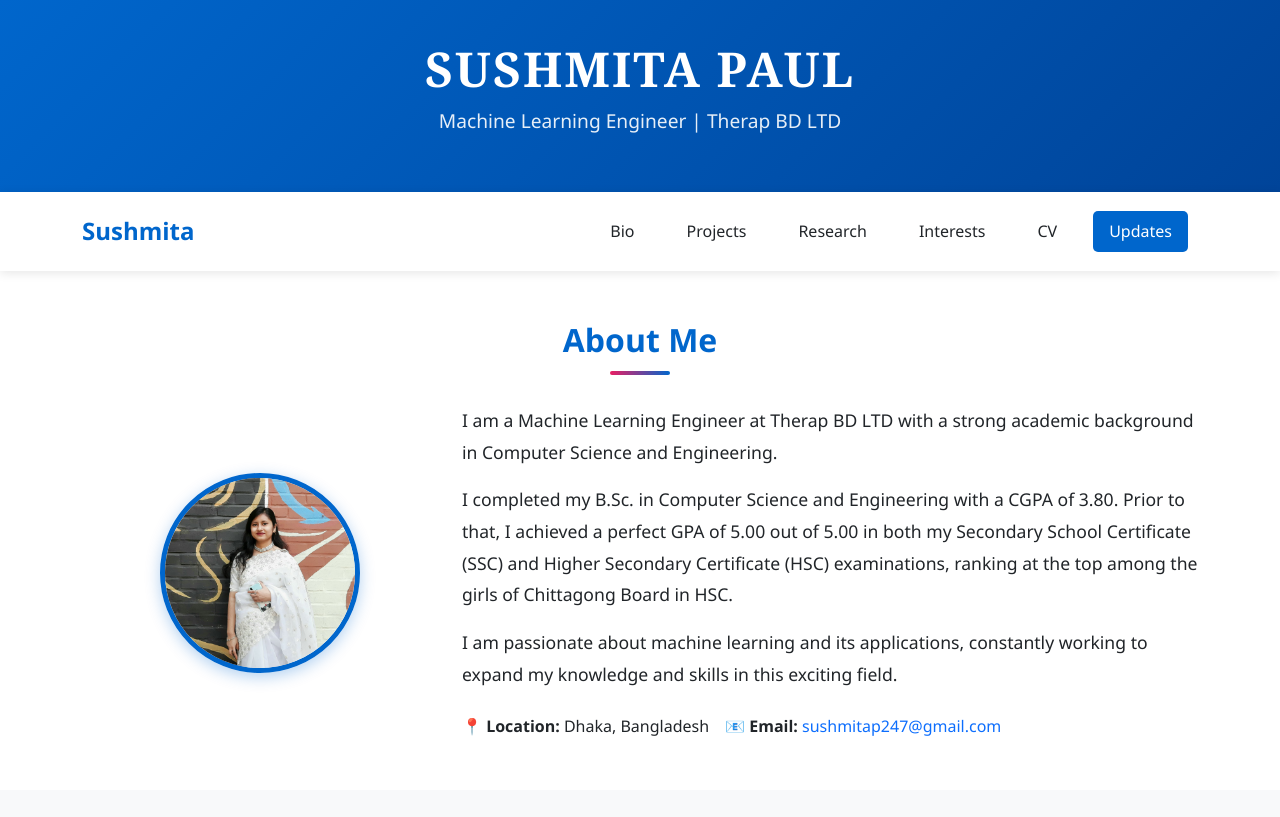
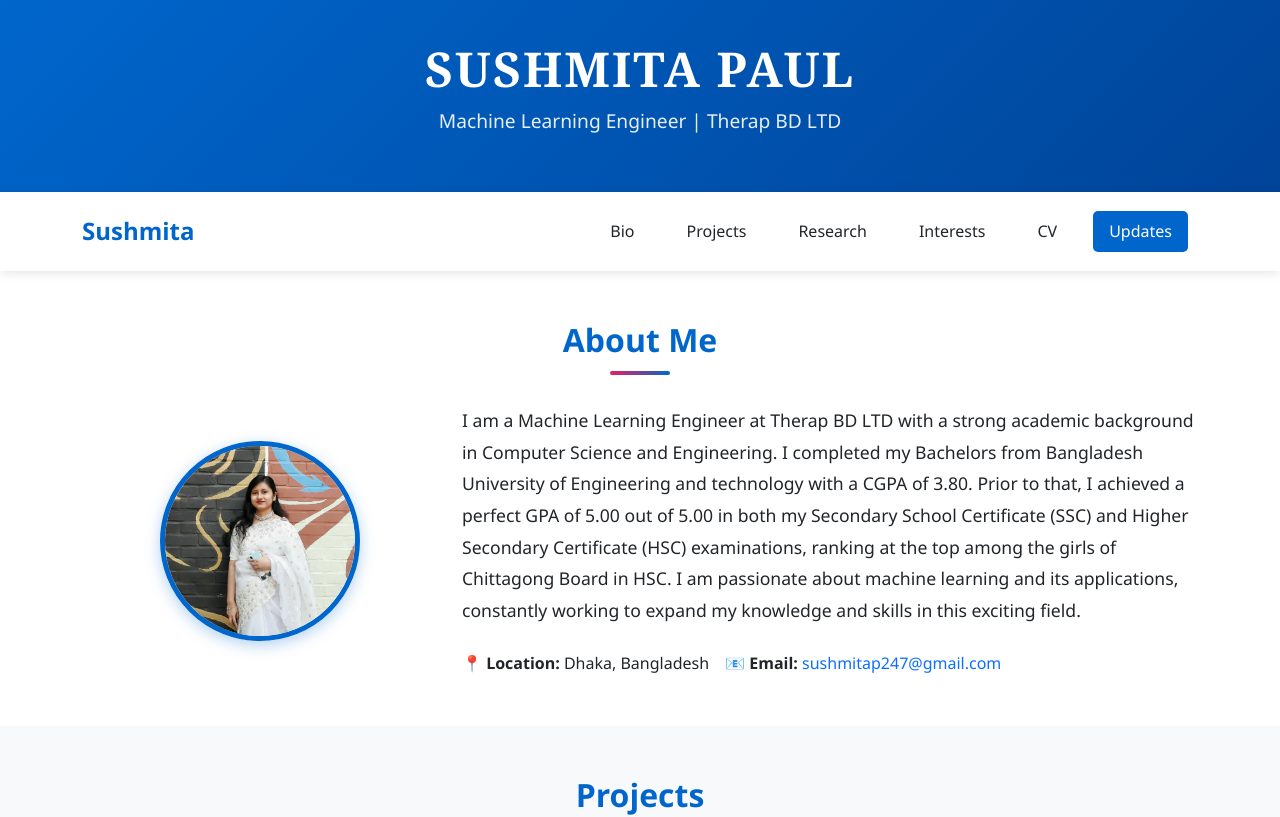
Before and after one commit to mitu247/portfolio, a React (Create React App) app: page / in a window 1280 px wide. Shown: the top 817 px of the page. Built offline with nearby package versions, Linux system fonts and the light colour scheme; a web font is replaced by a local one.

Commit message:
bio edit

```diff
--- a/src/data/portfolioData.js
+++ b/src/data/portfolioData.js
@@ -11,11 +11,7 @@ export const personalInfo = {
 };
 
 export const bio = {
-	content: `I am a Machine Learning Engineer at Therap BD LTD with a strong academic background in Computer Science and Engineering.
-
-  I completed my B.Sc. in Computer Science and Engineering with a CGPA of 3.80. Prior to that, I achieved a perfect GPA of 5.00 out of 5.00 in both my Secondary School Certificate (SSC) and Higher Secondary Certificate (HSC) examinations, ranking at the top among the girls of Chittagong Board in HSC.
-
-  I am passionate about machine learning and its applications, constantly working to expand my knowledge and skills in this exciting field.`
+	content: `I am a Machine Learning Engineer at Therap BD LTD with a strong academic background in Computer Science and Engineering. I completed my Bachelors from Bangladesh University of Engineering and technology with a CGPA of 3.80. Prior to that, I achieved a perfect GPA of 5.00 out of 5.00 in both my Secondary School Certificate (SSC) and Higher Secondary Certificate (HSC) examinations, ranking at the top among the girls of Chittagong Board in HSC. I am passionate about machine learning and its applications, constantly working to expand my knowledge and skills in this exciting field.`
 };
 
 export const projects = [
```
